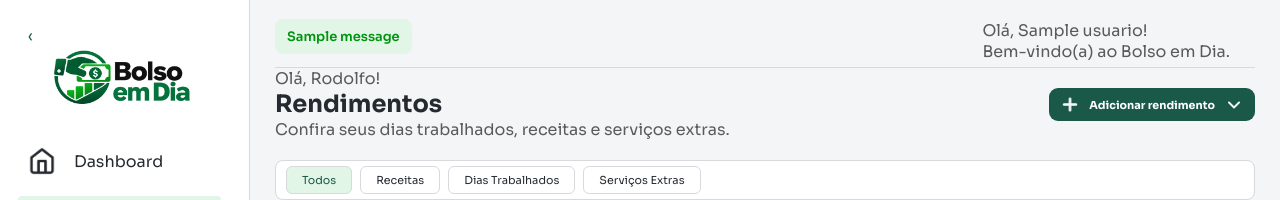
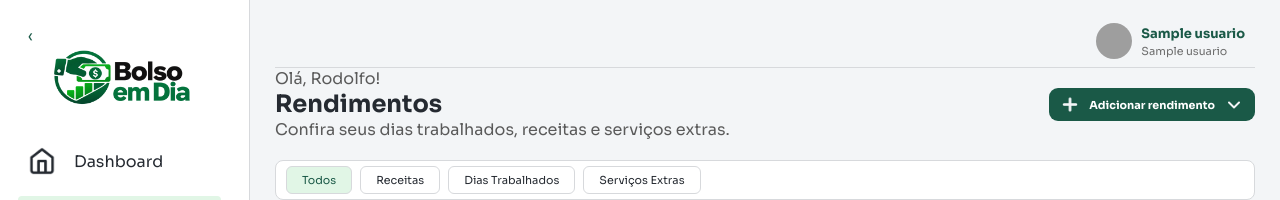
Before and after one commit to joaovictorsesi2010-commits/Hist-rico-Semanal-Despesas-Servi-o-extra-Rendimentos, a Flask app: template Templates/rendimentos.html in a window 1280 px wide. Shown: the top 200 px of the page. Run offline with Flask 3, Linux system fonts and the light colour scheme; the template is opened without the code that fills it: most values are stand-ins (such as "Sample title", 1, 10 or a date in 2020); one stand-in notice (Sample message) is shown; grey boxes are pictures that could not be loaded.

Commit message:
Update rendimentos.html

```diff
--- a/Templates/rendimentos.html
+++ b/Templates/rendimentos.html
@@ -65,17 +65,19 @@
 
     <main class="conteudo-perfil">
         <header class="topo-perfil">
-            {% with mensagens = get_flashed_messages(with_categories=true) %}
-                {% for categoria, mensagem in mensagens %}
-                    <p class="mensagem {{ categoria }}">{{ mensagem }}</p>
-                {% endfor %}
-            {% endwith %}
+            <div></div>
 
-            <div class="saudacao">
-                <!-- Exibe somente os dois primeiros nomes do usuário -->
-                <p>Olá, {{ usuario.split()[:2] | join(' ') }}!</p>
-                <p>Bem-vindo(a) ao Bolso em Dia.</p>
-            </div>
+            <a href="{{ url_for('perfil') }}" class="usuario-logado">
+                {% if usuario[9] %}
+                    <img src="{{ url_for('static', filename='Uploads/' + usuario[9]) }}" alt="Foto do usuário">
+                {% else %}
+                    <img src="{{ url_for('static', filename='Uploads/perfil-usuario-topo.png') }}" alt="Foto padrão">
+                {% endif %}
+                <div>
+                    <strong>{{ usuario[0].split()[:2] | join(' ') }}</strong>
+                    <span>{{ usuario[1] }}</span>
+                </div>
+            </a>
         </header>
 
         <div class="linha-topo"></div>
```
